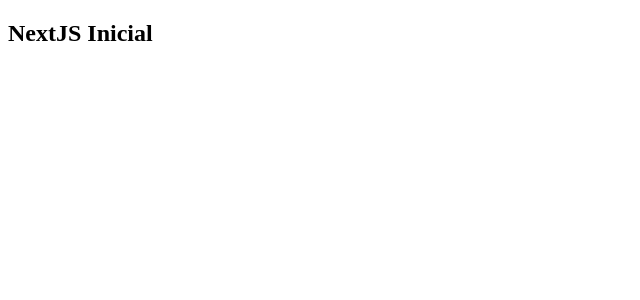
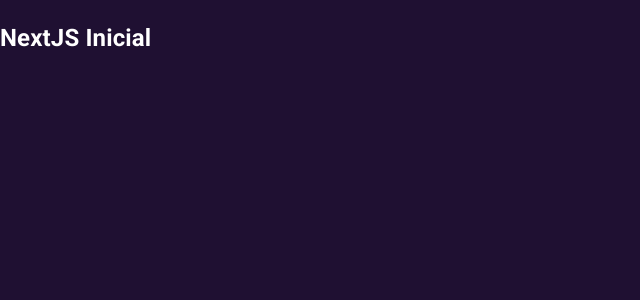
Before and after one commit to ocsoares/Auth-Form-NextJS, a Next.js app: page / in a window 1280 px wide. Shown: the top 300 px of the page, without its empty margins (0-640 px from the left). Built offline with nearby package versions, Linux system fonts and the light colour scheme.

Commit message:
feat: apply AppThemeProvider to Root Layout

```diff
--- a/src/app/layout.tsx
+++ b/src/app/layout.tsx
@@ -1,5 +1,11 @@
 import { PropsWithChildren } from "react";
 import { Metadata } from "next";
+import { CssBaseline } from "@mui/material";
+import { AppThemeProvider } from "@/shared/providers/AppThemeProvider";
+import "@fontsource/roboto/300.css";
+import "@fontsource/roboto/400.css";
+import "@fontsource/roboto/500.css";
+import "@fontsource/roboto/700.css";
 
 export const metadata: Metadata = {
   title: "Auth Form",
@@ -9,7 +15,10 @@ export const metadata: Metadata = {
 export default function RootLayout({ children }: PropsWithChildren) {
   return (
     <html lang="pt-BR">
-      <body>{children}</body>
+      <AppThemeProvider>
+        <CssBaseline />
+        <body>{children}</body>
+      </AppThemeProvider>
     </html>
   );
 }
```
